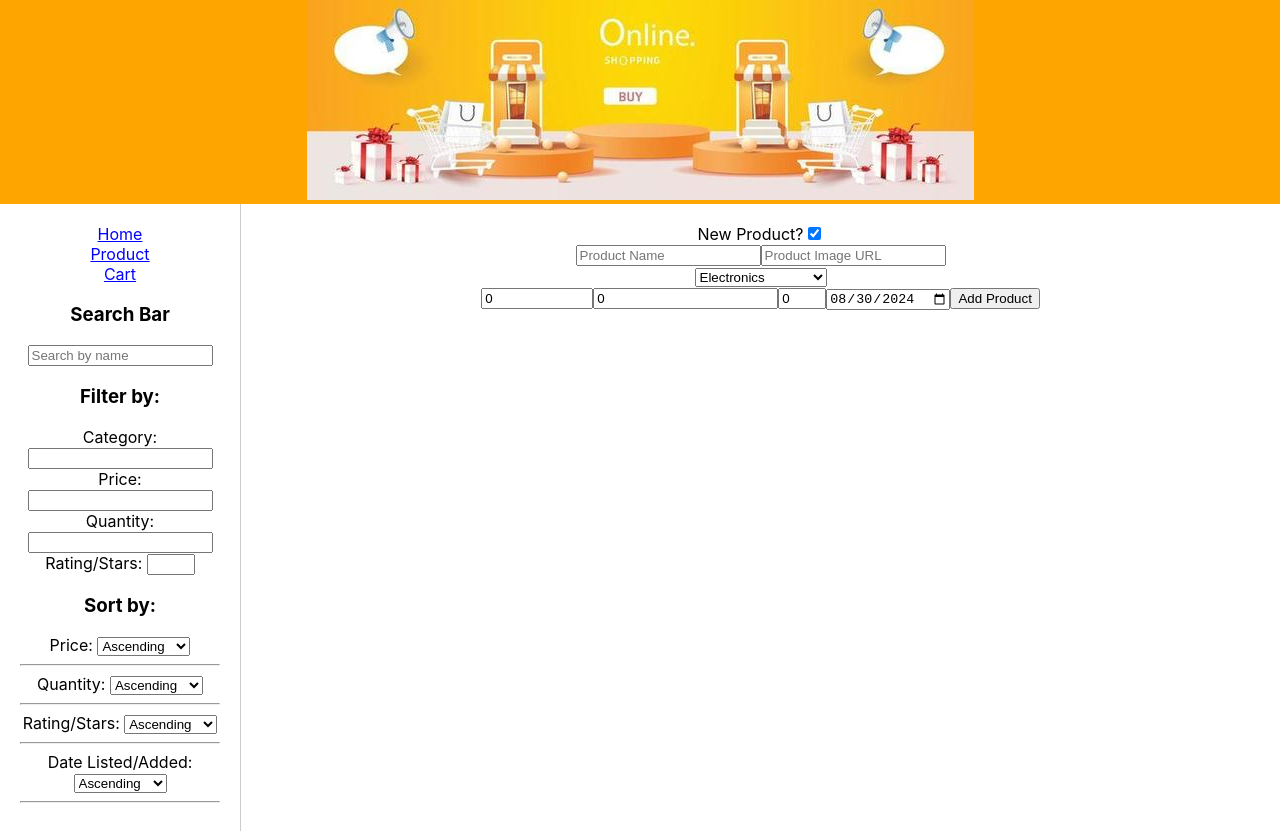
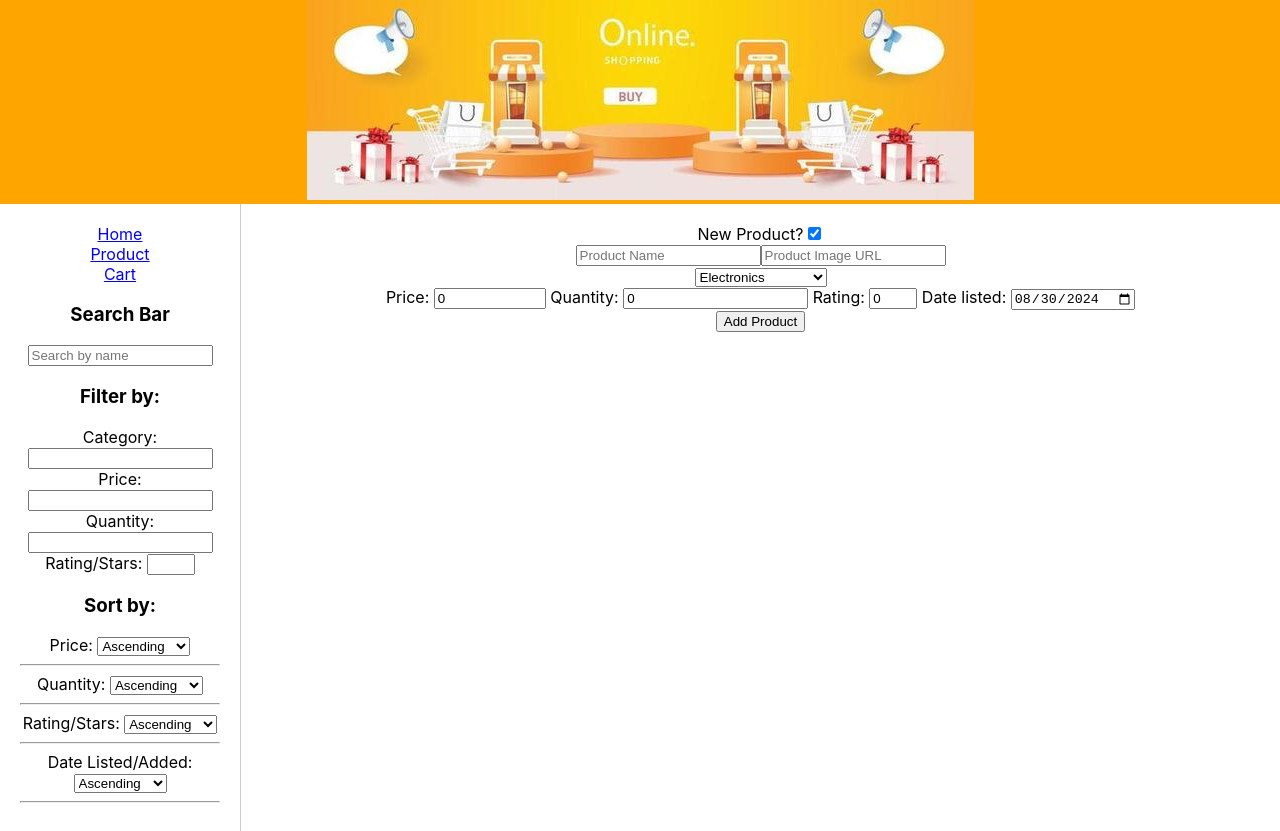
Before and after one commit to luizfrsantana/my-app-ecommerce, a React (Create React App) app: page /product-page in a window 1280 px wide. Both pictures are taken after a click on the checkbox 814 px from the left and 233 px from the top of the page. Built offline with nearby package versions, Linux system fonts and the light colour scheme.

Commit message:
update form labels

```diff
--- a/src/components/ProductPage/index.tsx
+++ b/src/components/ProductPage/index.tsx
@@ -77,37 +77,45 @@ export const ProductPage = (props: ProductPageProps) => {
                         value={category}
                         updateValue={(value:string) => setCategory(value)}
                     />
-
+                    <label htmlFor="price"> Price: </label>
                     <input
                         type="number"
+                        name="price"
                         value={price}
                         onChange={(e) => setPrice(parseFloat(e.target.value))}
                         placeholder="Price"
                          min="0" max="999999" step="0.01"
                          required
                     />
+                    <label htmlFor="quantidy"> Quantity: </label>
                     <input
                         type="number"
+                        name="quantidy"
                         value={quantity}
                         onChange={(e) => setQuantity(parseInt(e.target.value))}
                         placeholder="Quantity"
                         min="0"
                         required
                     />
+                    <label htmlFor="rating"> Rating: </label>
                     <input
                         type="number"
+                        name="rating"
                         value={rating}
                         onChange={(e) => setRating(parseInt(e.target.value))}
                         placeholder="Rating"
                         min="0" max="5"
                         required
                     />
+                    <label htmlFor="dateListed"> Date listed: </label>
                     <input
                         type="date"
+                        name="dateListed"
                         value={date.toISOString().split("T")[0]}
                         onChange={(e) => setDate(new Date(e.target.value))}
                         required
                     />
+                    <br />
                     <button type="submit">Add Product</button>
                 </form>
             </section>
```
